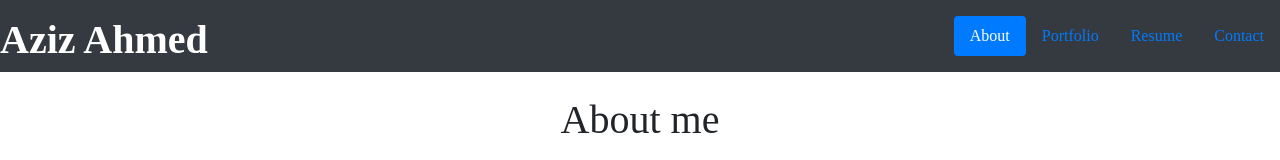
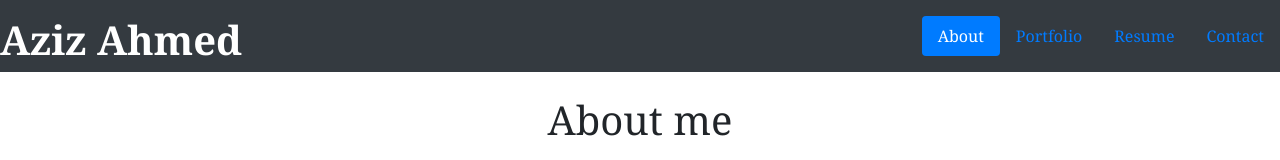
Before and after one commit to azizahmed77/React-Portfolio, a React (Create React App) app: page / in a window 1280 px wide. Shown: the top 160 px of the page. Built offline with nearby package versions, Linux system fonts and the light colour scheme.

Commit message:
contact completed

```diff
--- a/src/components/Contact/index.js
+++ b/src/components/Contact/index.js
@@ -0,0 +1,73 @@
+import React, { useState } from 'react';
+
+import { validateEmail } from '../../utils/helpers';
+
+const Contact = () => {
+    const [formState, setFormState] = useState({ name: '', email: '', message: '' });
+
+    const [errorMessage, setErrorMessage] = useState('');
+
+    const { name, email, message } = formState;
+
+    const handleChange = (e) => {
+        if (e.target.name === 'email') {
+            const isValid = validateEmail(e.target.value);
+            if (!isValid) {
+                setErrorMessage('Please enter a valid email');
+            } else {
+                setErrorMessage('');
+            }
+        } else {
+            if (!e.target.value.length) {
+                setErrorMessage(`Please enter a ${e.target.name}.`);
+            } else {
+                setErrorMessage('');
+            }
+        }
+    }
+
+    const handleSubmit = (e) => {
+        e.preventDefault();
+        if (!errorMessage) {
+            setFormState({ [e.target.name]: e.target.value });
+            console.log('Form', formState);
+        }
+    };
+
+    return (
+        <section>
+            <h2>Contact Form</h2>
+            <hr></hr>
+            <form>
+                <div className='form-group w-50'>
+                    <label htmlFor="name">Name:</label>
+                    <input className="form-control" type="text" name="name"  defaultValue={name} onBlur={handleChange}/>
+                </div>
+
+                <div className=' form-group w-50' >
+                    <label htmlFor="email">Email Address:</label>
+                    <input className="form-control" type="email"  name="email" defaultValue={email} onBlur={handleChange} />
+                </div>
+                <div className=' form-group w-50'>
+                    <label htmlFor="message">Message:</label>
+                    <textarea  className="form-control"name="message" defaultValue={message} onBlur={handleChange} rows="7" />
+                </div>
+                {errorMessage && (
+                <div >
+                    <p className="alert alert-warning">{errorMessage}</p>
+                </div>
+                )}
+
+                <div class="form-group" >
+                <button data-testid="button" class="btn btn-info text-light" type="submit" onSubmit={handleSubmit}>Submit</button>
+                </div>
+            </form>
+        </section>
+        );
+
+
+
+}
+
+
+export default Contact
--- a/src/components/Nav/index.js
+++ b/src/components/Nav/index.js
@@ -5,7 +5,7 @@
   return (
   <nav className="bg-dark text-white py-3">
     <h1 className="float-left font-weight-bold">Aziz Ahmed</h1>
-    <ul className="nav nav-pills justify-content-end flex-row ">
+    <ul className="nav nav-pills justify-content-end">
       {pages.map((page) => (
         <li className= "nav-item">
           <a
--- a/src/index.css
+++ b/src/index.css
@@ -1,40 +1,10 @@
 body {
-  font-family: Work Sans;
+  font-family: Georgia, 'Times New Roman', Times, serif;
   text-align: center;
 }
-
-:root {
-  --primary: #8c54ff;
-  --secondary: #F3A847;
-  --tertiary: #B12704;
-  --light: #fafafa;
-  --dark: #000000;
-  --darker: #111111;
-  --error: rgb(228, 46, 1);
-  --spacing-one: calc(1rem * 0.5);
-  --spacing-two: calc(1rem);
-  --spacing-five: calc(2.5rem);
-
-}
-
-.flex-row {
-  display: flex;
-  flex-wrap: wrap;
-}
-
-.centered {
-  justify-content: center;
-}
-
-
-.mx-2 {
-  margin-right: var(--spacing-two);
-  margin-left: var(--spacing-two);
-}
-
 
 
 .profile-pic {
 	clip-path: circle();
-  width: 250px;
+  width: 260px;
 }
--- /dev/null
+++ b/src/utils/helpers.js
@@ -0,0 +1,4 @@
+export function validateEmail(email) {
+    var re = /^(([^<>()[\]\\.,;:\s@"]+(\.[^<>()[\]\\.,;:\s@"]+)*)|(".+"))@((\[[0-9]{1,3}\.[0-9]{1,3}\.[0-9]{1,3}\.[0-9]{1,3}\])|(([a-zA-Z\-0-9]+\.)+[a-zA-Z]{2,}))$/;
+    return re.test(String(email).toLowerCase());
+}
```
